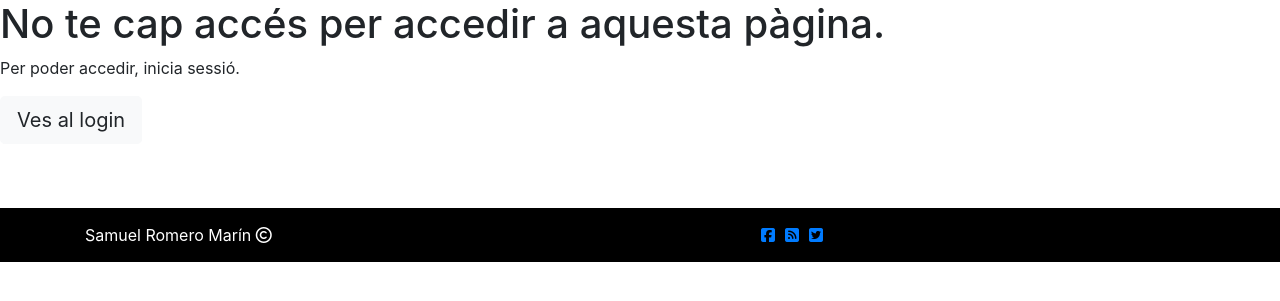
After one commit to sromerom/PHP-Practise, a PHP site: page /denied.php in a window 1280 px wide. The commit adds this page. Shown: the top 301 px of the page. Run offline with PHP 8.4, Linux system fonts and the light colour scheme; some libraries are stand-ins or nearby versions.

```diff
--- a/css/principal.css
+++ b/css/principal.css
@@ -1,4 +1,9 @@
 /* LLISTAT D'ELEMENTS */
+
+#llistat h2 {
+    font-size: 2em;
+    font-family: 'PT Sans', sans-serif;
+}
 
 #llistat ul {
     display: flex;
@@ -22,3 +27,10 @@
     width: 300px;
     height: 450px;
 }
+
+#llistat ul li .under a {
+    text-decoration: none;
+    color: black;
+    font-family: 'Playfair Display', serif;
+    font-size: 1em;
+}
--- /dev/null
+++ b/denied.php
@@ -0,0 +1,71 @@
+<!DOCTYPE html>
+<html lang="ca">
+
+<head>
+    <meta charset="UTF-8">
+    <meta name="viewport" content="width=device-width, initial-scale=1.0">
+    <meta http-equiv="X-UA-Compatible" content="ie=edge">
+    <meta name="description" content="En aquesta pàgina trobaràs tota classe de llibres a on podràs des de visualitzar les dades d'un llibre
+    fins i tot comprar-los sense cap tipus de problema. Disponible tant en físic com en electrònic.">
+    <meta name="keywords" content="Llibres,Llibreria,Online,Electronic,Paper,Projecte,Liceu">
+    <meta name="author" content="Samuel Romero Marín">
+
+    <!-- CSS -->
+    <link rel="stylesheet" href="css/global.css">
+    <link rel="stylesheet" href="css/principal.css">
+
+    <!-- favicon -->
+    <link rel="apple-touch-icon" sizes="57x57" href="src/favicon/apple-icon-57x57.png">
+    <link rel="apple-touch-icon" sizes="60x60" href="src/favicon/apple-icon-60x60.png">
+    <link rel="apple-touch-icon" sizes="72x72" href="src/favicon/apple-icon-72x72.png">
+    <link rel="apple-touch-icon" sizes="76x76" href="src/favicon/apple-icon-76x76.png">
+    <link rel="apple-touch-icon" sizes="114x114" href="src/favicon/apple-icon-114x114.png">
+    <link rel="apple-touch-icon" sizes="120x120" href="src/favicon/apple-icon-120x120.png">
+    <link rel="apple-touch-icon" sizes="144x144" href="src/favicon/apple-icon-144x144.png">
+    <link rel="apple-touch-icon" sizes="152x152" href="src/favicon/apple-icon-152x152.png">
+    <link rel="apple-touch-icon" sizes="180x180" href="src/favicon/apple-icon-180x180.png">
+    <link rel="icon" type="image/png" sizes="192x192" href="src/favicon/android-icon-192x192.png">
+    <link rel="icon" type="image/png" sizes="32x32" href="src/favicon/favicon-32x32.png">
+    <link rel="icon" type="image/png" sizes="96x96" href="src/favicon/favicon-96x96.png">
+    <link rel="icon" type="image/png" sizes="16x16" href="src/favicon/favicon-16x16.png">
+    <link rel="manifest" href="/manifest.json">
+    <meta name="msapplication-TileColor" content="#ffffff">
+    <meta name="msapplication-TileImage" content="/ms-icon-144x144.png">
+    <meta name="theme-color" content="#ffffff">
+
+    <!-- fontawesome -->
+    <script src="https://kit.fontawesome.com/a076d05399.js"></script>
+
+    <!-- Bootstrap -->
+    <link rel="stylesheet" href="https://stackpath.bootstrapcdn.com/bootstrap/4.3.1/css/bootstrap.min.css" integrity="sha384-ggOyR0iXCbMQv3Xipma34MD+dH/1fQ784/j6cY/iJTQUOhcWr7x9JvoRxT2MZw1T" crossorigin="anonymous">
+    <script src="https://code.jquery.com/jquery-3.3.1.slim.min.js" integrity="sha384-q8i/X+965DzO0rT7abK41JStQIAqVgRVzpbzo5smXKp4YfRvH+8abtTE1Pi6jizo" crossorigin="anonymous"></script>
+    <script src="https://cdnjs.cloudflare.com/ajax/libs/popper.js/1.14.7/umd/popper.min.js" integrity="sha384-UO2eT0CpHqdSJQ6hJty5KVphtPhzWj9WO1clHTMGa3JDZwrnQq4sF86dIHNDz0W1" crossorigin="anonymous"></script>
+    <script src="https://stackpath.bootstrapcdn.com/bootstrap/4.3.1/js/bootstrap.min.js" integrity="sha384-JjSmVgyd0p3pXB1rRibZUAYoIIy6OrQ6VrjIEaFf/nJGzIxFDsf4x0xIM+B07jRM" crossorigin="anonymous"></script>
+    <title>Compra Llibres | Tenda virtual de llibres i Ebooks</title>
+</head>
+
+<body>
+    <main>
+        <h1>No te cap accés per accedir a aquesta pàgina.</h1>
+        <p>Per poder accedir, inicia sessió.</p>
+        <a href="#torna"><a id="torna" href="login.php" class="btn btn-light btn-lg">Ves al login</a></a>
+    </main>
+    <footer>
+        <section class="container">
+            <section class="name">
+                <p>Samuel Romero Marín
+                    <span><i class="far fa-copyright"></i></span>
+                </p>
+            </section>
+            <section class="socialMedia">
+                <ul>
+                    <li><a href="https://www.facebook.com/esliceu.escola.cooperativa"><i class="fab fa-facebook-square"></i></a></li>
+                    <li><a href="http://www.esliceu.com/feed/"><i class="fas fa-rss-square"></i></a></li>
+                    <li><a href="https://twitter.com/EsLiceu"><i class="fab fa-twitter-square"></i></a></li>
+                </ul>
+            </section>
+        </section>
+    </footer>
+</body>
+
+</html>
```
Also changed, not shown: formModificar.php (+17 -7 lines), formulari.php (+10 -3 lines), llibre.php (+17 -0 lines), login.css (added, +84 -0 lines), principal.php (+25 -10 lines).
